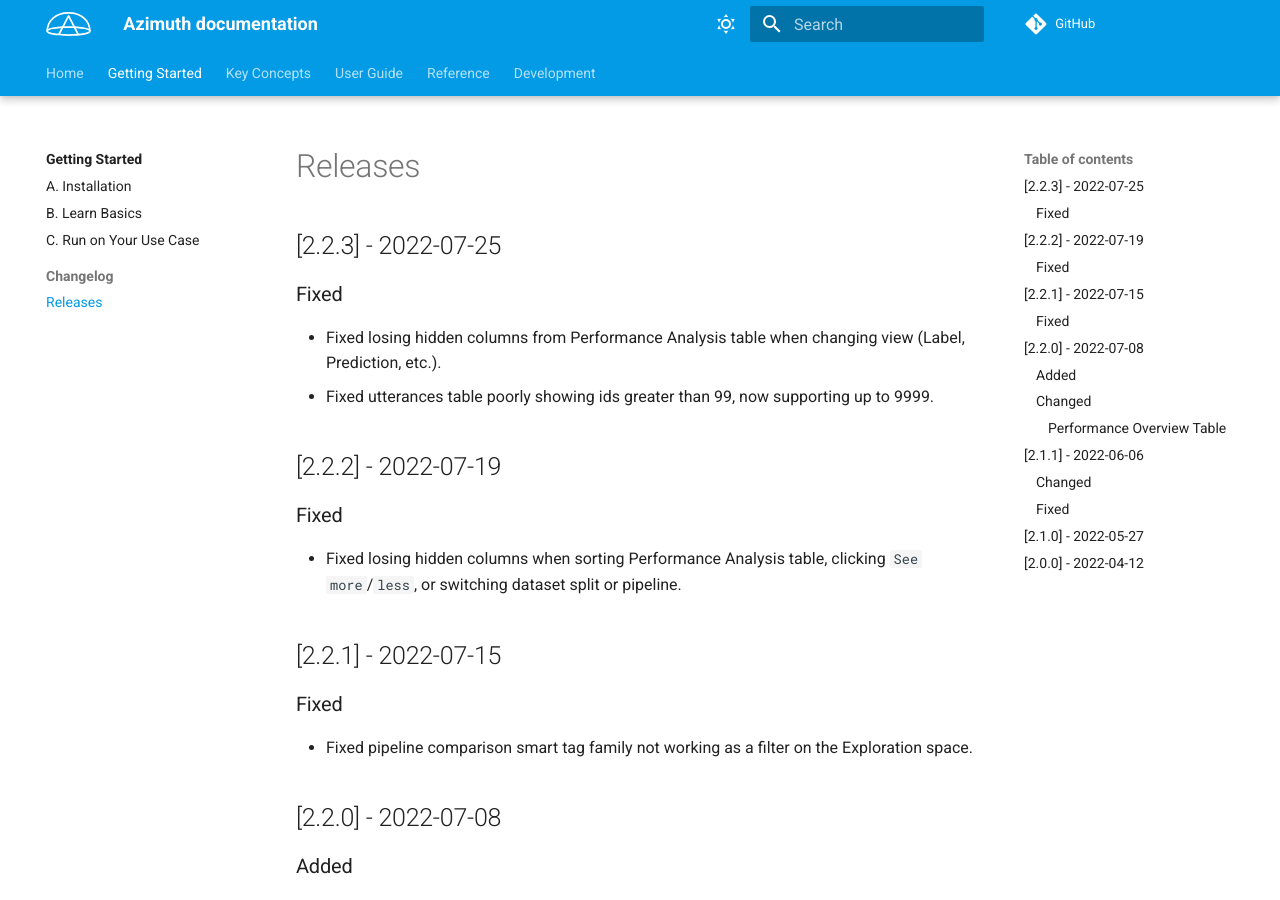
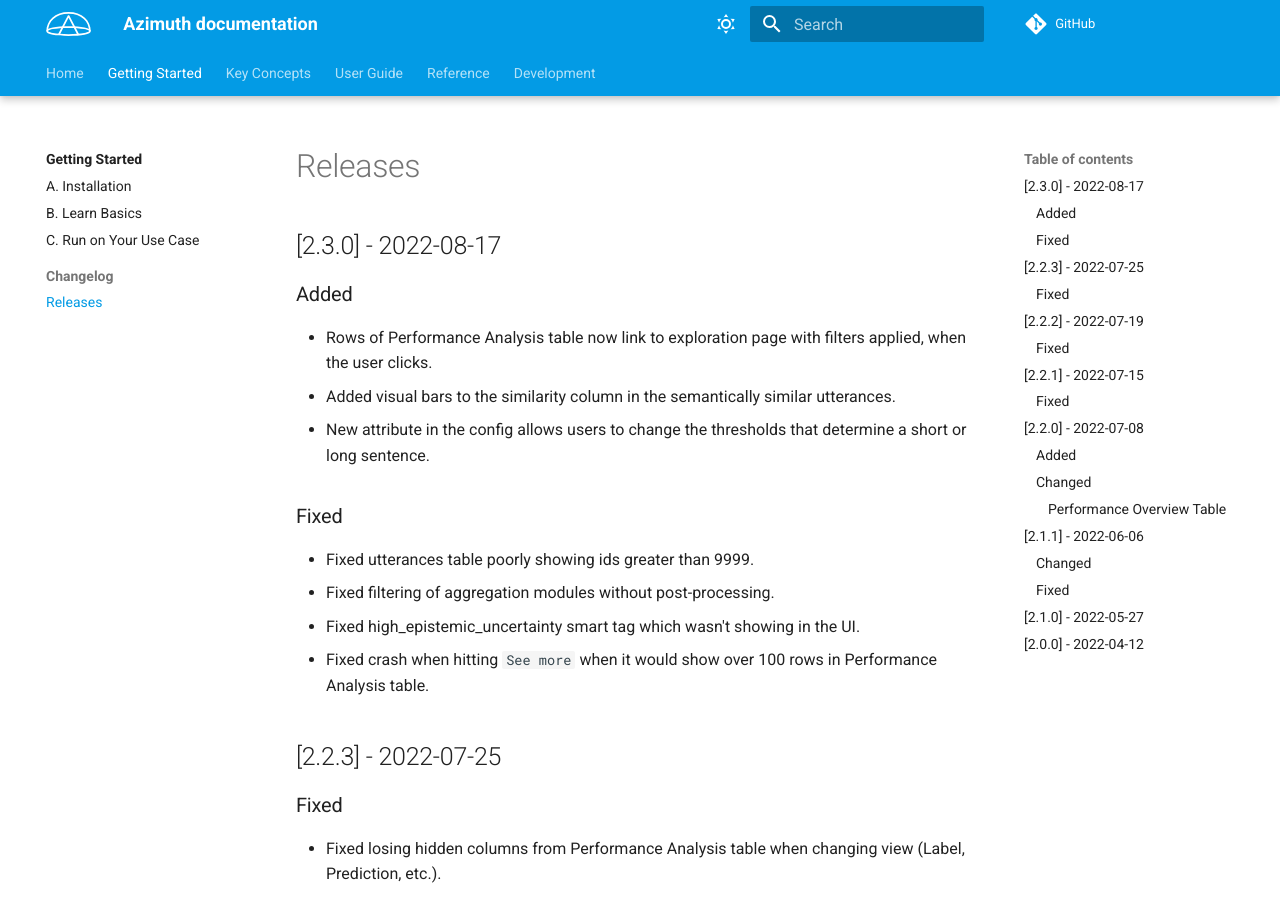
Before and after one commit to ServiceNow/azimuth, an MkDocs documentation site: the page built from docs/docs/getting-started/changelog.md, in a window 1280 px wide and 900 px high. Built offline with MkDocs 1.6.1 and Material for MkDocs 9.7.7, drawn with Linux system fonts in a browser that asks for light colours; comment, search, counter and statistics services are not loaded; the version menu is left out.

Commit message:
Add documentation for v2.3 (#221)
Co-authored-by: Lindsay Brin <lindsay.brin@gmail.com>

```diff
--- a/docs/docs/getting-started/changelog.md
+++ b/docs/docs/getting-started/changelog.md
@@ -1,4 +1,17 @@
 # Releases
+
+## [2.3.0] - 2022-08-17
+
+### Added
+- Rows of Performance Analysis table now link to exploration page with filters applied, when the user clicks.
+- Added visual bars to the similarity column in the semantically similar utterances.
+- New attribute in the config allows users to change the thresholds that determine a short or long sentence.
+
+### Fixed
+- Fixed utterances table poorly showing ids greater than 9999.
+- Fixed filtering of aggregation modules without post-processing.
+- Fixed high_epistemic_uncertainty smart tag which wasn't showing in the UI.
+- Fixed crash when hitting `See more` when it would show over 100 rows in Performance Analysis table.
 
 ## [2.2.3] - 2022-07-25
 
--- a/pyproject.toml
+++ b/pyproject.toml
@@ -1,6 +1,6 @@
 [tool.poetry]
 name = "azimuth"
-version = "2.2.3"
+version = "2.3.0"
 description = "Azimuth provides an unified error analysis experience to data scientists."
 readme = "README.md"
 authors = ["Azimuth team <azimuth-team@servicenow.com>"]
```
Also changed, not shown: docs/docs/user-guide/index.md (+2 -0 lines), CHANGELOG.md, docs/docs/_static/images/exploration-space/utterance-details-similarity.png, 1 other file.
